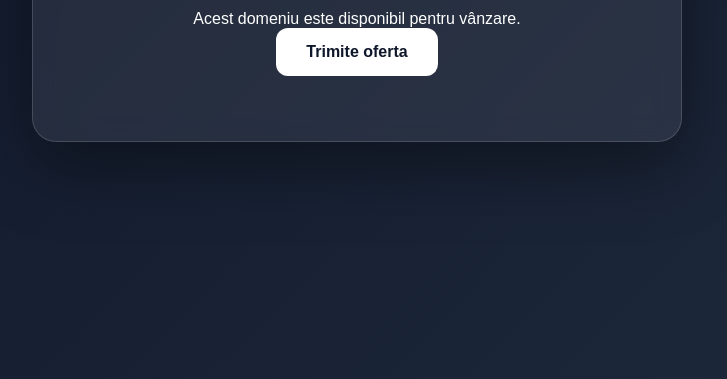
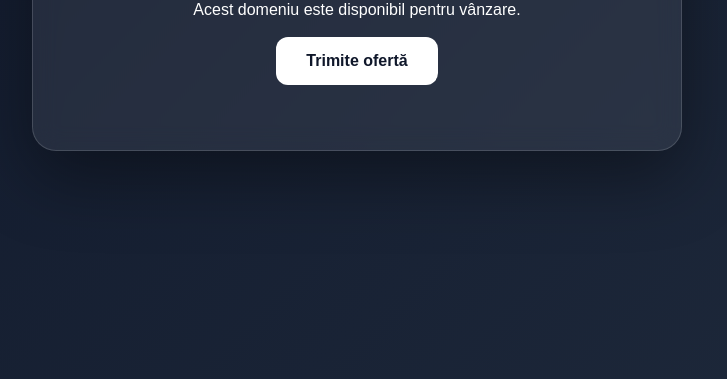
Before and after one commit to marius3123/domain-for-sale, a plain HTML site: page index.html in a window 1280 px wide. Shown: the part 421-800 px from the top of the page, without its empty margins (283-1010 px from the left). Drawn offline with Linux system fonts and the light colour scheme.

Commit message:
Update index.html

```diff
--- a/index.html
+++ b/index.html
@@ -106,10 +106,10 @@ h1 {
         <p class="text">
             Acest domeniu este disponibil pentru vânzare.
         </p>
-
+<br>
 
         <a class="contact" href="mailto:mariusg_96@hotmail.com">
-            Trimite oferta
+            Trimite ofertă
         </a>
 
     </div>
```
